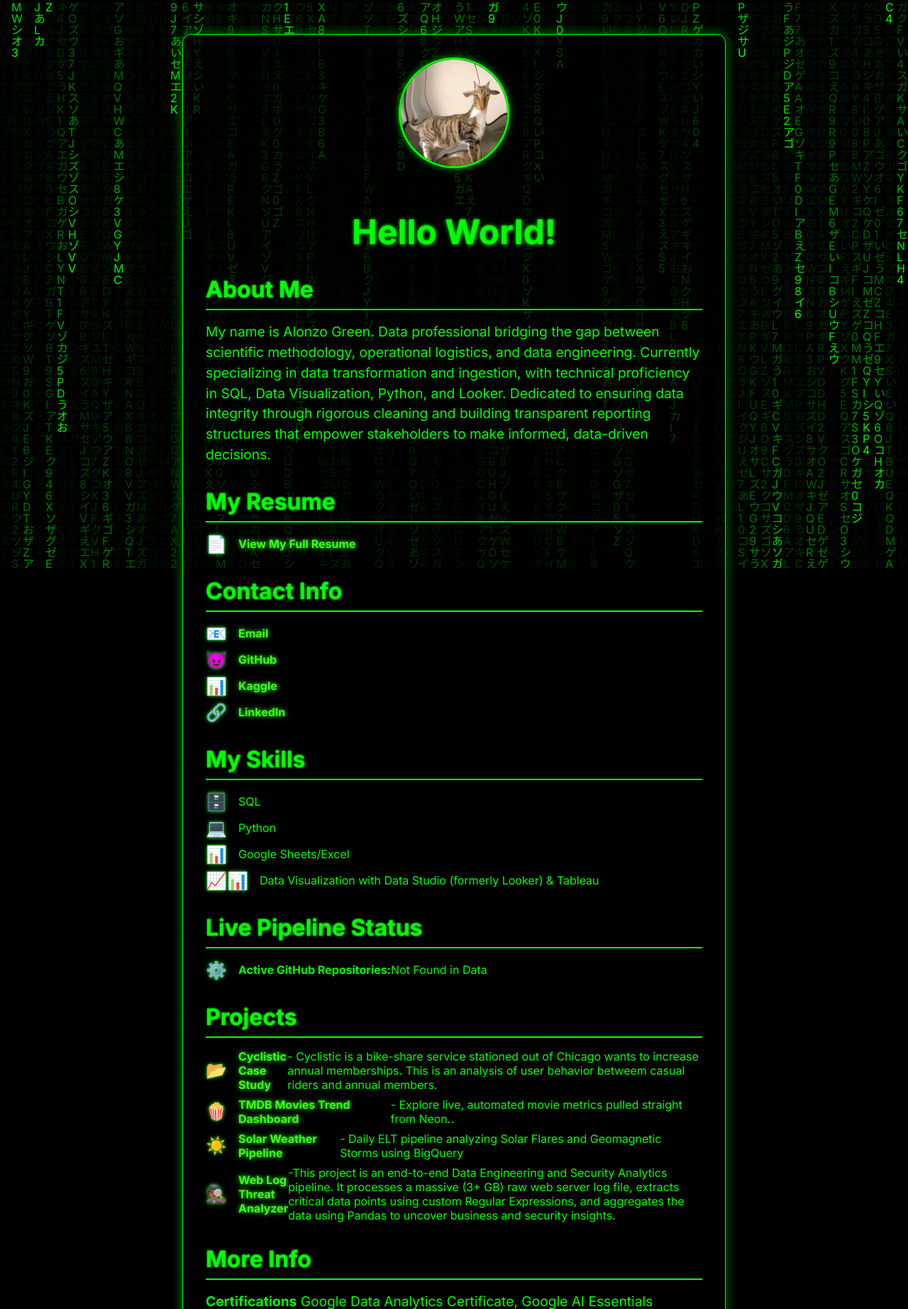
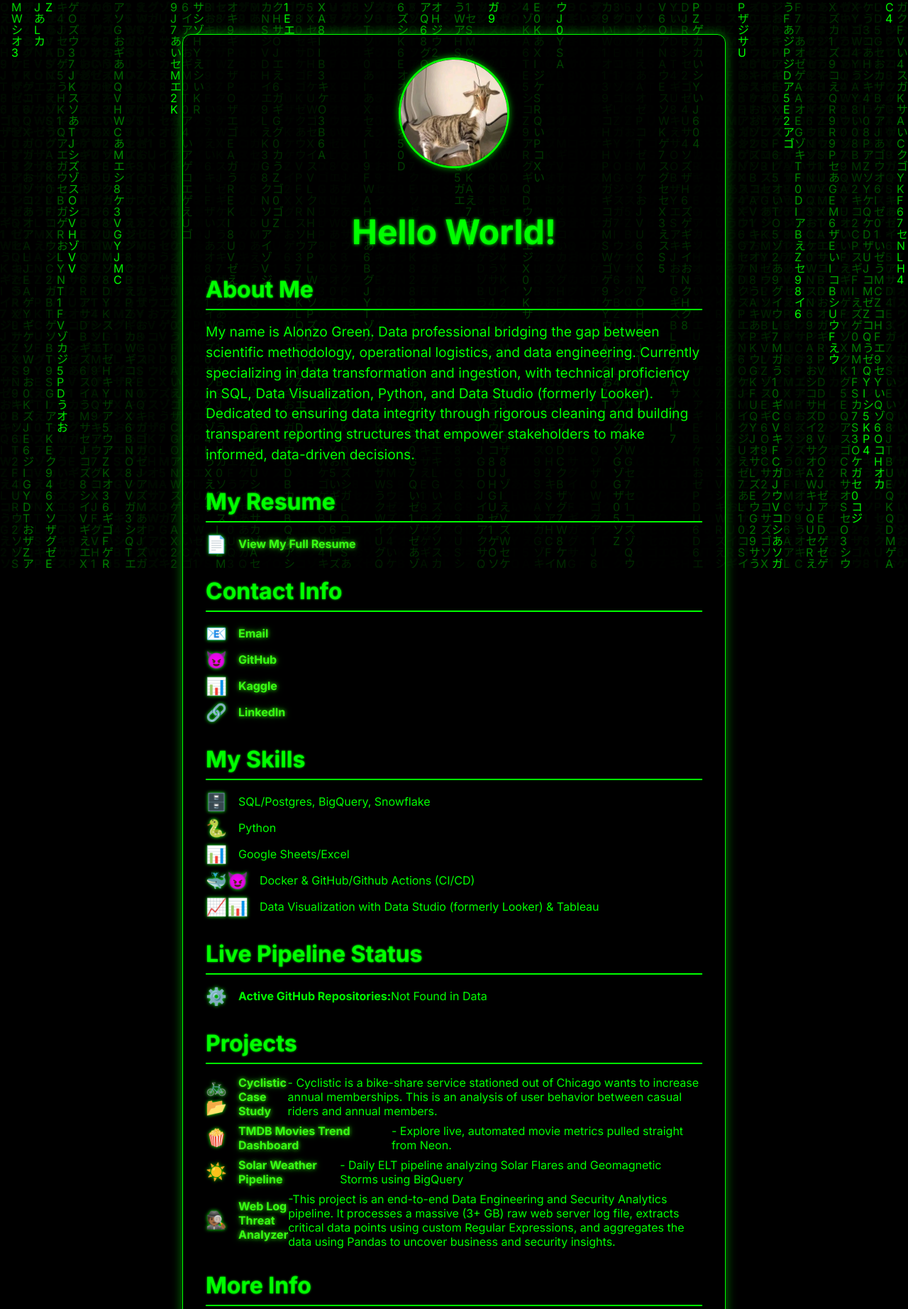
Before and after one commit to AGreen1990/data-engineering-portfolio, a FastAPI app: page / in a window 1280 px wide. Shown: the top 1844 px of the page at 71% size. Run offline with FastAPI, Linux system fonts and the light colour scheme; data that the repository does not hold is empty.

Commit message:
Update index.html
updated skills/tools and corrected typos

```diff
--- a/templates/index.html
+++ b/templates/index.html
@@ -136,7 +136,7 @@
 
         <section class="bio">
             <h2>About Me</h2>
-            <p> My name is Alonzo Green. Data professional bridging the gap between scientific methodology, operational logistics, and data engineering. Currently specializing in data transformation and ingestion, with technical proficiency in SQL, Data Visualization, Python, and Looker. Dedicated to ensuring data integrity through rigorous cleaning and building transparent reporting structures that empower stakeholders to make informed, data-driven decisions. </p>
+            <p> My name is Alonzo Green. Data professional bridging the gap between scientific methodology, operational logistics, and data engineering. Currently specializing in data transformation and ingestion, with technical proficiency in SQL, Data Visualization, Python, and Data Studio (formerly Looker). Dedicated to ensuring data integrity through rigorous cleaning and building transparent reporting structures that empower stakeholders to make informed, data-driven decisions. </p>
         </section>
 
         <section class="projects">
@@ -162,9 +162,10 @@
         <section class="skills">
             <h2>My Skills</h2>
             <ul>
-                <li><span class="list-icon">🗄️</span> SQL</li>
-                <li><span class="list-icon">💻</span> Python</li>
+                <li><span class="list-icon">🗄️</span> SQL/Postgres, BigQuery, Snowflake</li>
+                <li><span class="list-icon">🐍</span> Python</li>
                 <li><span class="list-icon">📊</span> Google Sheets/Excel </li>
+                <li><span class="list-icon">🐳😈</span> Docker & GitHub/Github Actions (CI/CD) </li>
                 <li><span class="list-icon">📈📊</span> Data Visualization with Data Studio (formerly Looker) & Tableau </li>
             </ul>
         </section>
@@ -182,8 +183,8 @@
         <section class="projects">
             <h2>Projects</h2>
             <ul>
-                <li><span class="list-icon">📂</span> <a href="https://www.kaggle.com/datasets/alonzogreen/cyclistic-presentation" target="_blank" rel="noopener noreferrer">Cyclistic Case Study</a> - Cyclistic is a bike-share service stationed out of Chicago wants to increase annual memberships. This is an analysis of user behavior betweem casual riders and annual members. </li>
-               <li><span class="list-icon">🍿</span> <a href="https://tmdb-data-pipeline-kikdy9htrwpfnxozcfchik.streamlit.app/" target="_blank" rel="noopener noreferrer">TMDB Movies Trend Dashboard</a>- Explore live, automated movie metrics pulled straight from Neon..</li>
+                <li><span class="list-icon">🚲📂</span> <a href="https://www.kaggle.com/datasets/alonzogreen/cyclistic-presentation" target="_blank" rel="noopener noreferrer">Cyclistic Case Study</a> - Cyclistic is a bike-share service stationed out of Chicago wants to increase annual memberships. This is an analysis of user behavior between casual riders and annual members. </li>
+               <li><span class="list-icon">🍿</span> <a href="https://tmdb-data-pipeline-kikdy9htrwpfnxozcfchik.streamlit.app/" target="_blank" rel="noopener noreferrer">TMDB Movies Trend Dashboard</a>- Explore live, automated movie metrics pulled straight from Neon.</li>
                 <li><span class="list-icon">☀️</span> <a href="https://github.com/AGreen1990/nasa_solar_pipeline.git" target="_blank" rel="noopener noreferrer"> Solar Weather Pipeline</a>- Daily ELT pipeline analyzing Solar Flares and Geomagnetic Storms using BigQuery</li>
                 <li><span class="list-icon">🕵🏾</span> <a href="https://github.com/AGreen1990/web-log-threat-analyzer.git" target="_blank" rel="noopener noreferrer">Web Log Threat Analyzer</a> -This project is an end-to-end Data Engineering and Security Analytics pipeline. It processes a massive (3+ GB) raw web server log file, extracts critical data points using custom Regular Expressions, and aggregates the data using Pandas to uncover business and security insights.</li>
         </section>
```
